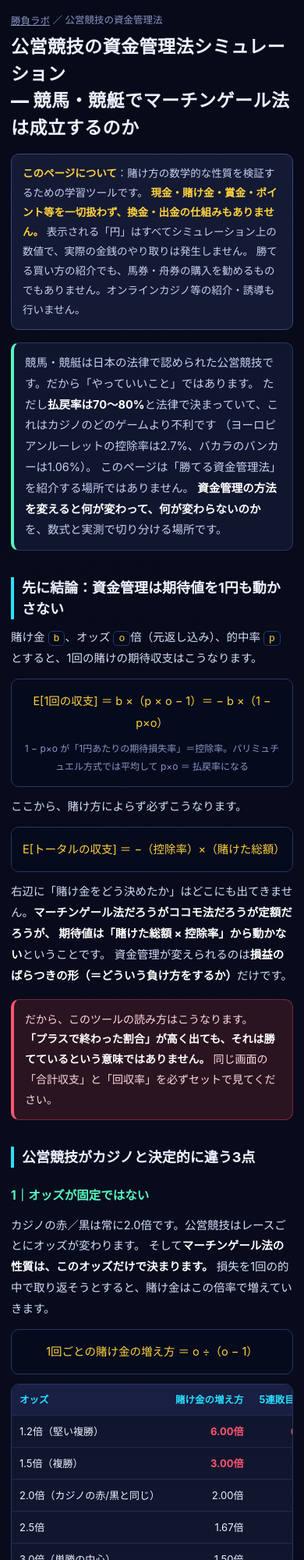
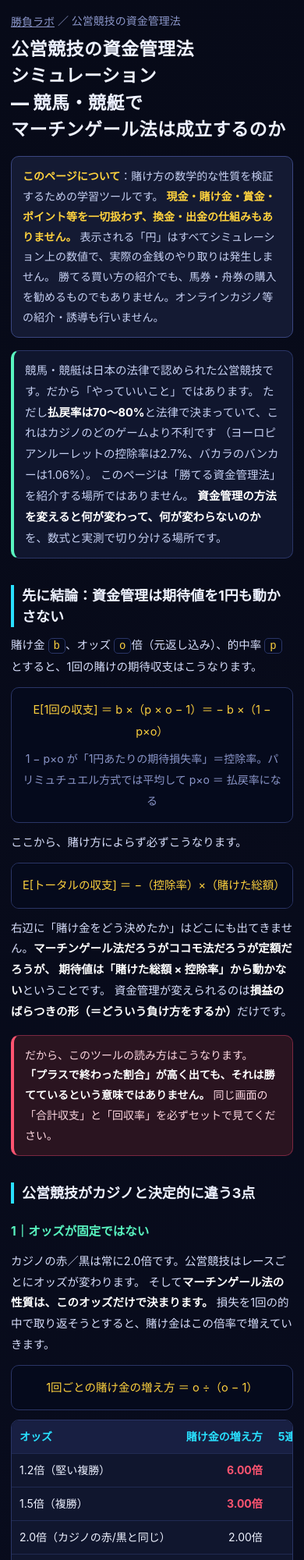
Before and after one commit to fujiken1016/gto-coach, a plain HTML site: page koei/index.html in a window 390 px wide. Shown: the top 2000 px of the page at 78% size. Drawn offline with Linux system fonts and the light colour scheme.

Commit message:
J540: shoubu-lab edge/koei/hall mobile fixes (root column visible at 375px, 14px min font, h1 phrase breaks)
Co-Authored-By: Claude Sonnet 5.5 <noreply@anthropic.com>

```diff
--- a/edge/app.css
+++ b/edge/app.css
@@ -81,3 +81,16 @@ button.ghost{background:transparent;color:var(--accent);}
   padding:12px 14px;margin:10px 0;font-size:16px;text-decoration:none;color:var(--accent);}
 footer{margin-top:44px;padding-top:18px;border-top:1px solid var(--d-line);font-size:14px;color:var(--d-text-muted);}
 footer a{color:var(--d-text-muted);display:inline-block;padding:11px 6px;}
+
+/* J540 (2026-11-16): 375px で「根拠」列が横スクロールの先に隠れていた。
+   本文が「右端の根拠を必ず見て」と言っているので、スマホでは冗長な控除率列（=100−還元率）を畳み、根拠を画面内に出す */
+@media (max-width:560px){
+  table{min-width:0;font-size:15px;}
+  th,td{padding:10px 8px;}
+  th:nth-child(3),td:nth-child(3){display:none;}
+  td:first-child,th:first-child{min-width:0;width:40%;}
+  td:nth-child(4),th:nth-child(4){white-space:normal;text-align:left;font-size:14px;min-width:100px;line-height:1.45;}
+  td .src{display:block;font-size:14px;}
+  .scrollhint{display:none;}
+}
+.nb{display:inline-block;}
--- a/hall/app.css
+++ b/hall/app.css
@@ -92,3 +92,5 @@ button.ghost{background:transparent;color:var(--accent);}
   padding:12px 14px;margin:10px 0;font-size:16px;text-decoration:none;color:var(--accent);}
 footer{margin-top:44px;padding-top:18px;border-top:1px solid var(--d-line);font-size:14px;color:var(--d-text-muted);}
 footer a{color:var(--d-text-muted);display:inline-block;padding:11px 6px;}
+
+.nb{display:inline-block;}
--- a/koei/app.css
+++ b/koei/app.css
@@ -10,3 +10,12 @@ table th{white-space:nowrap;}
 .sisters{margin:26px 0 0;padding:14px;background:var(--panel);border:1px solid var(--border);border-radius:12px;font-size:15px;}
 .sisters b{display:block;margin-bottom:6px;color:var(--mint);}
 .sisters a{display:inline-block;min-height:48px;line-height:48px;margin-right:14px;}
+
+/* J540 (2026-11-16): 14px 未満の文字（パンくず・注記・表）を 14px に */
+.crumb,.crumb a,.notice,.notice b,.small{font-size:14px;}
+table th,table td{font-size:14px;}
+.nb{display:inline-block;}
+body .eq .small,body .field label,body .field .hint,body .scrollhint,body code,body .crumb,body .crumb a{font-size:14px;}
+body .books-lead,body .books-lead b,body .ba,body .bd,body .bl,body .pr-badge{font-size:14px;}
+body .book .ba,body .book .bd,body .book .bl{font-size:14px;}
+body .books-disc,body footer,body footer *{font-size:14px;}
--- a/koei/index.html
+++ b/koei/index.html
@@ -51,7 +51,7 @@
 <div class="wrap">
 
 <div class="crumb"><a href="/">勝負ラボ</a> ／ 公営競技の資金管理法</div>
-<h1>公営競技の資金管理法シミュレーション<br>— 競馬・競艇でマーチンゲール法は成立するのか</h1>
+<h1><span class="nb">公営競技の</span><span class="nb">資金管理法</span><span class="nb">シミュレーション</span><br>— <span class="nb">競馬・競艇で</span><span class="nb">マーチンゲール法は</span><span class="nb">成立するのか</span></h1>
 
 <div class="notice">
 <b>このページについて</b>：賭け方の数学的な性質を検証するための学習ツールです。
```
Also changed, not shown: edge/index.html (+1 -1 lines), hall/index.html (+1 -1 lines).
